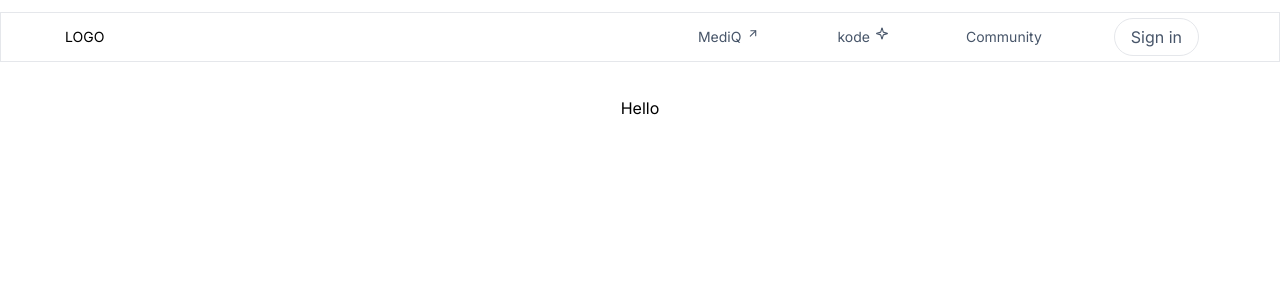
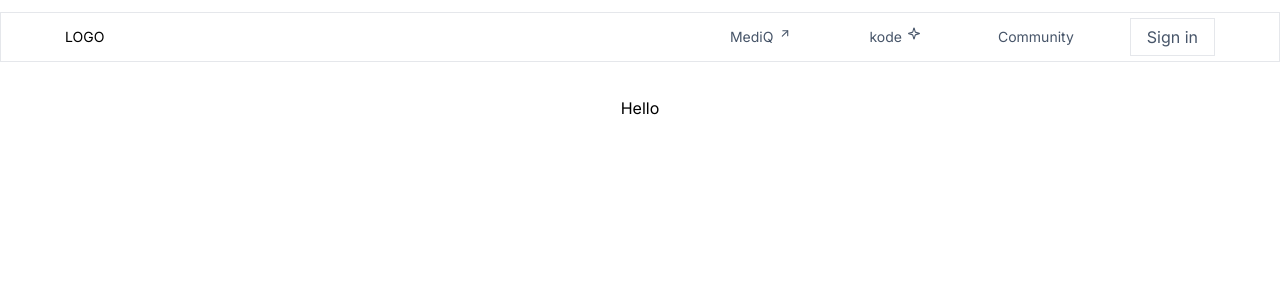
Before and after one commit to kodecosmo/MediQ-Chat, a Next.js app: page / in a window 1280 px wide. Shown: the top 300 px of the page. Built offline with nearby package versions, Linux system fonts and the light colour scheme; no server answers.

Commit message:
refactor: remove unnecessary CSS class in navbar component

```diff
--- a/src/components/navbar.tsx
+++ b/src/components/navbar.tsx
@@ -54,9 +54,9 @@ export const Navbar = () => {
                                     <UserButton />
                                 </div>
                             ) : (
-                                <div className='text-slate-600 hover:text-slate-900 cursor-pointer  px-4 py-2 md:py-0 flex flex-row' >
+                                <div className='text-slate-600 hover:text-slate-900 cursor-pointer   md:py-0 flex flex-row' >
                                     <SignInButton mode="modal">
-                                        <button className="rounded-full border border-secondary bg-transparent px-4 py-1.5 text-base hover:text-white hover:bg-black">
+                                        <button className=" border border-secondary bg-transparent px-4 py-1.5 text-base hover:text-white hover:bg-black">
                                             <span>Sign in</span>
                                         </button>
                                     </SignInButton>
```
